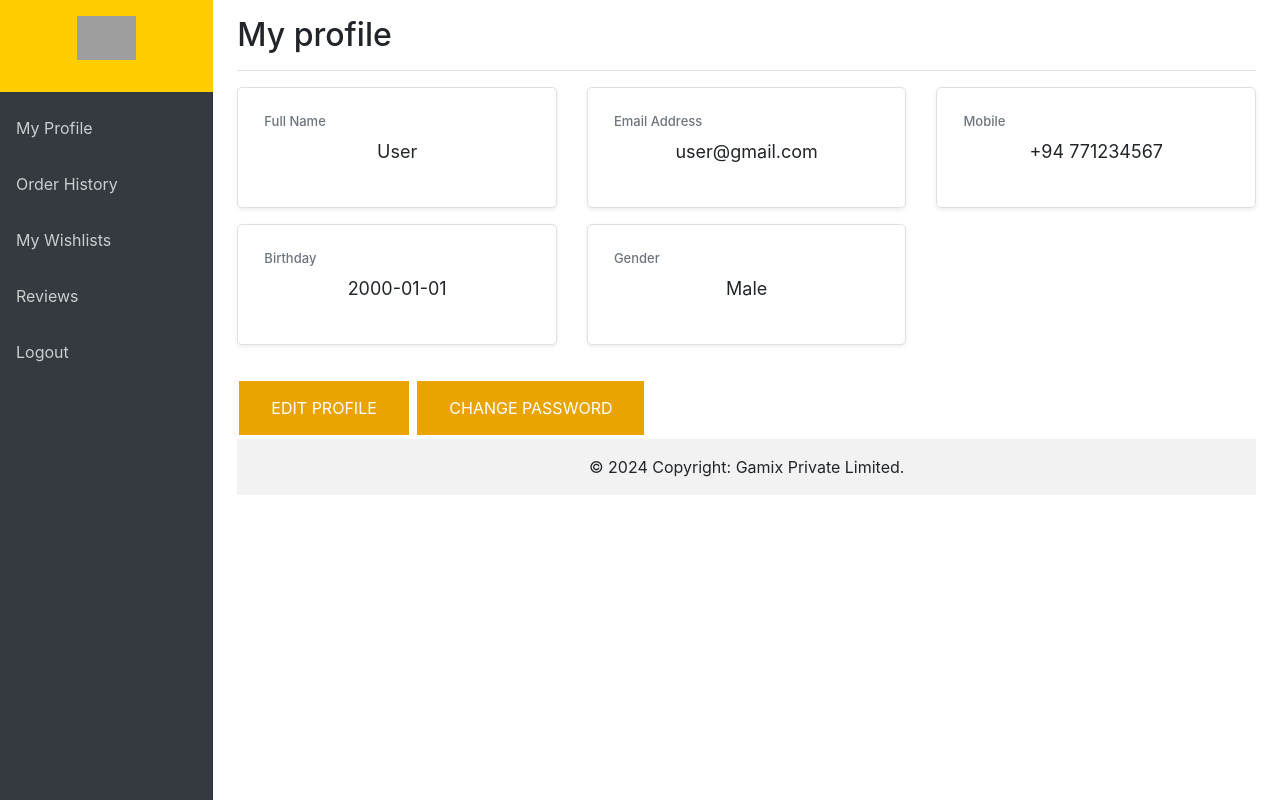
After one commit to inodbandara-official/gamix-web, a PHP site: page /buyerdashboardprofile.html in a window 1280 px wide. The commit adds this page. Run offline with PHP 8.4, Linux system fonts and the light colour scheme; a stand-in replaces the project's code that opens the database connection; grey boxes are pictures that could not be loaded.

Commit message:
buyer dashboard

```diff
--- /dev/null
+++ b/buyerdashboardprofile.html
@@ -0,0 +1,158 @@
+<!DOCTYPE html>
+<html lang="en">
+<head>
+<meta charset="UTF-8">
+<meta name="viewport" content="width=device-width, initial-scale=1.0">
+<title>Dashboard - My Profile</title>
+<!-- Bootstrap CSS -->
+<link href="https://stackpath.bootstrapcdn.com/bootstrap/4.5.2/css/bootstrap.min.css" rel="stylesheet">
+<!-- Custom styles for this template -->
+<link href="dashboard.css" rel="stylesheet">
+<style>
+  .overview-card {
+    border: 1px solid #e0e0e0;
+    border-radius: 5px;
+    padding: 10px;
+  }
+  .card-title-in {
+    color: #6c757d;
+    font-size: small;
+  }
+  .card-text-in {
+    font-size: large;
+    font-style: bold;
+  }
+</style>
+</head>
+<body>
+
+<div class="container-fluid">
+  <div class="row">
+    <!-- Sidebar -->
+    <nav class="col-md-2 d-none d-md-block bg-dark sidebar">
+        <div class="sidebar-sticky">
+          <div class="sidebar-header">
+            <img src="path_to_logo.png" alt="Tudo Logo" class="img-fluid">
+          </div>
+          <ul class="nav flex-column">
+            <li class="nav-item">
+              <a class="nav-link" href="buyerdashboardprofile.html">My Profile</a>
+            </li>
+            <li class="nav-item">
+              <a class="nav-link" href="buyerdashboardorder.html">Order History</a>
+            </li>
+            <li class="nav-item">
+              <a class="nav-link" href="buyerdashboardwishlist.html">My Wishlists</a>
+            </li>
+            <li class="nav-item">
+              <a class="nav-link" href="buyerdashboardreview.html">Reviews</a>
+            </li>
+            <li class="nav-item">
+              <a class="nav-link" href="#">Logout</a>
+            </li>
+            <!-- Add other sidebar items here -->
+          </ul>
+        </div>
+      </nav>
+
+
+    <!-- Main Content -->
+    <main role="main" class="col-md-9 ml-sm-auto col-lg-10 px-md-4">
+      <div class="d-flex justify-content-between flex-wrap flex-md-nowrap align-items-center pt-3 pb-2 mb-3 border-bottom">
+        <h1 class="h2">My profile</h1>
+        <!-- Add the rest of your dashboard content here -->
+      </div>
+
+      <!-- Content -->
+      <div class="row mb-3">
+        <div class="col-md-4 mb-3">
+          <div class="card overview-card">
+            <div class="card-body">
+              <h5 class="card-title-in">Full Name</h5>
+              <div class="text-center">
+                <p class="card-text-in">User</p>
+              </div>
+            </div>
+          </div>
+        </div>
+        <div class="col-md-4 mb-3">
+          <div class="card overview-card">
+            <div class="card-body">
+              <h5 class="card-title-in">Email Address</h5>
+              <div class="text-center">
+                <p class="card-text-in">user@gmail.com</p>
+              </div>
+            </div>
+          </div>
+        </div>
+        <div class="col-md-4 mb-3">
+          <div class="card overview-card">
+            <div class="card-body">
+              <h5 class="card-title-in">Mobile</h5>
+              <div class="text-center">
+                <p class="card-text-in">+94 771234567</p>
+              </div>
+            </div>
+          </div>
+        </div>
+        <div class="col-md-4 mb-3">
+          <div class="card overview-card">
+            <div class="card-body">
+              <h5 class="card-title-in">Birthday</h5>
+              <div class="text-center">
+                <p class="card-text-in">2000-01-01</p>
+              </div>
+            </div>
+          </div>
+        </div>
+        <div class="col-md-4 mb-3">
+          <div class="card overview-card">
+            <div class="card-body">
+              <h5 class="card-title-in">Gender</h5>
+              <div class="text-center">
+                <p class="card-text-in">Male</p>
+              </div>
+            </div>
+          </div>
+        </div>
+      </div>
+      <button>EDIT PROFILE</button>
+      <button>CHANGE PASSWORD</button>
+
+      <!-- Search Form -->
+      <!-- ... (Include the search form code from Part 6 here) -->
+
+      <!-- Tabs for Order Statuses -->
+      <!-- ... (Include the tabs code from Part 7 here) -->
+
+      <!-- The rest of your content such as tables and other information goes here -->
+      <div>
+        <!-- Footer -->
+        <footer class="bg-body-tertiary text-center text-lg-start">
+          <!-- Copyright -->
+          <div class="text-center p-3" style="background-color: rgba(0, 0, 0, 0.05)">
+            © 2024 Copyright:
+            <a class="text-body" href="#">Gamix Private Limited.</a>
+          </div>
+          <!-- Copyright -->
+        </footer>
+    </div>
+    </main>
+  </div>
+</div>
+
+<!-- Bootstrap JS and dependencies -->
+<script src="https://code.jquery.com/jquery-3.5.1.slim.min.js"></script>
+<script src="https://cdn.jsdelivr.net/npm/@popperjs/core@2.9.2/dist/umd/popper.min.js"></script>
+<script src="https://stackpath.bootstrapcdn.com/bootstrap/4.5.2/js/bootstrap.min.js"></script>
+<!-- Feather Icons (used in the sidebar for icons) -->
+<script src="https://cdn.jsdelivr.net/npm/feather-icons/dist/feather.min.js"></script>
+<script>
+  feather.replace() // This will replace the span tags with the actual feather icons.
+</script>
+<!-- Custom scripts -->
+<script>
+  // ... (Include the JavaScript code from Part 8 here)
+</script>
+</body>
+</html>
--- a/dashboard.css
+++ b/dashboard.css
@@ -113,6 +113,7 @@ body {
     background-color: #f5f5f5;
     text-align: center;
     padding: 1rem 0;
+
   }
 
 /* Main Content Styles */
@@ -238,3 +239,16 @@ body {
 .delivery-details h5 {
   margin-bottom: 1rem;
 }
+
+button { /* Adjust the color to match the provided image */
+  background-color: hsl(42, 99%, 46%); /* Green */
+  border: none;
+  color: white;
+  padding: 15px 32px;
+  text-align: center;
+  text-decoration: none;
+  display: inline-block;
+  font-size: 16px;
+  margin: 4px 2px;
+  cursor: pointer;
+}
```
Also changed, not shown: buyerdashboardorder.html (added, +87 -0 lines), buyerdashboardreview.html (renamed from buyerdashboard.html, +17 -7 lines), buyerdashboardwishlist.html (added, +87 -0 lines).
